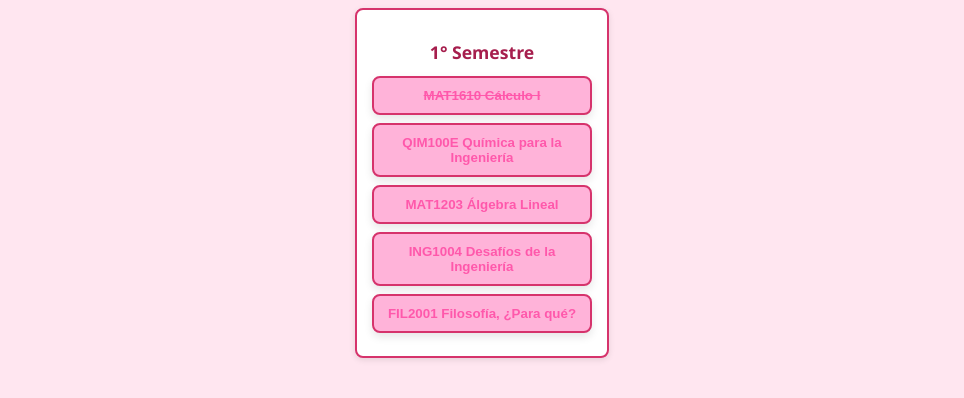
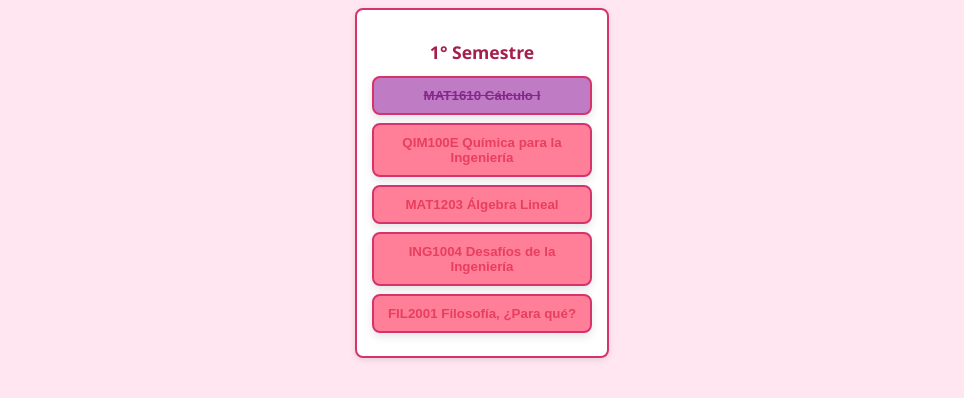
Before and after one commit to MarianaSanz/Malla-Estructural-UC, a plain HTML site: page index.html in a window 1280 px wide. Both pictures are taken after a click on the button "MAT1610 Cálculo I". Shown: the part 114-512 px from the top of the page, without its empty margins (158-1122 px from the left). Drawn offline with Linux system fonts and the light colour scheme.

Commit message:
Update estilos.css

```diff
--- a/estilos.css
+++ b/estilos.css
@@ -40,8 +40,8 @@ h1 {
 .curso button {
   width: 100%;
   padding: 10px;
-  background: #ffb3d9;
-  color: #ff58ab;
+  background: #ff7f98;
+  color: #e83e5f;
   border: 2px solid #d6336c;
   border-radius: 8px;
   font-weight: bold;
@@ -65,8 +65,8 @@ h1 {
 }
 
 .curso button.aprobado {
-  background: #b266ff /* morado */
-  color: #800080;
+  background: #bf7bc4; /* Morado claro */
+  color: #832989; /* Letras morado oscuro */
   text-decoration: line-through;
 }
 
```
